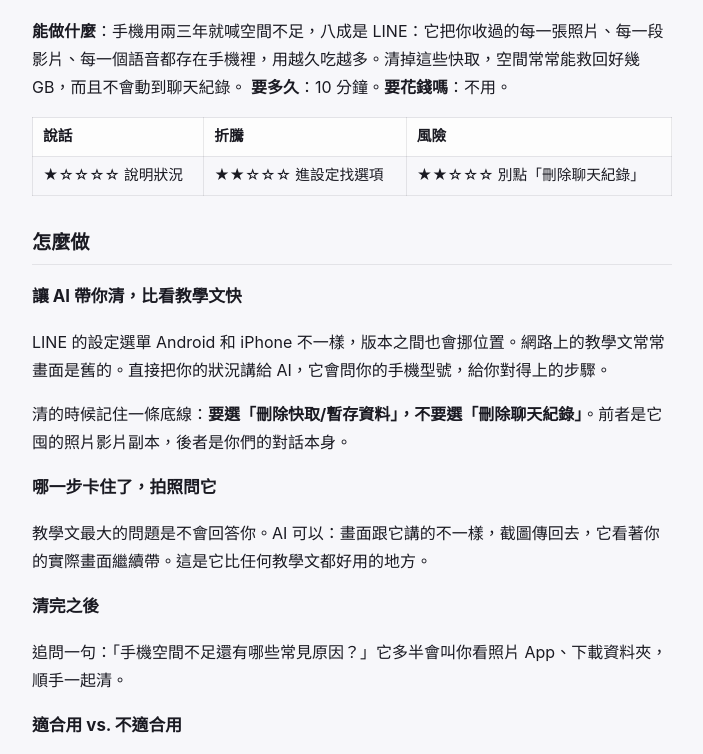
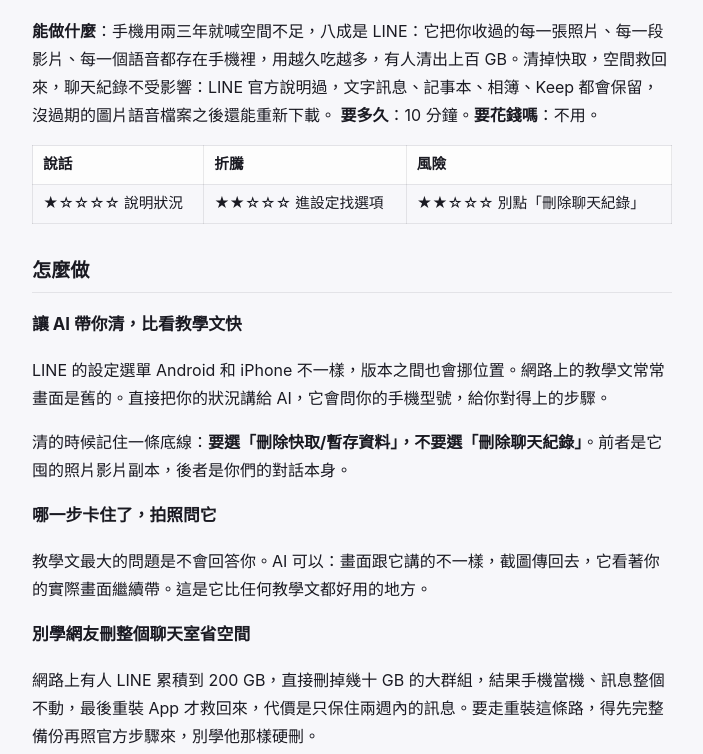
Before and after one commit to pracio/what-can-ai-do, an Astro site: page /zh-Hant/tasks/line-storage-cleanup in a window 1280 px wide. Shown: the part 164-918 px from the top of the page, without its empty margins (288-991 px from the left). Built offline with nearby package versions, Linux system fonts and the light colour scheme; Astro itself is replaced by a stand-in of ours.

Commit message:
line-cleanup: fact-check per poan, cite LINE official cache behavior + 200GB cautionary case

```diff
--- a/src/content/tasks/zh-hant/line-storage-cleanup.md
+++ b/src/content/tasks/zh-hant/line-storage-cleanup.md
@@ -4,6 +4,7 @@ lang: zh-Hant
 indices: {prompt: 1, hassle: 2, risk: 1}
 paths:
   - {tier: chat, tool: chatgpt, region: tw, verified: pending}
+# 事实依据: LINE官方教程确认"删除快取不删聊天纪录"(设定>聊天>删除资料>快取资料); 200GB案例=风暴传媒2025-12报道
 domains: [生活, 手機]
 type: chat
 last_tested: pending
@@ -29,7 +30,7 @@ indicesText:
 
 # 手機空間爆了，先清 LINE
 
-**能做什麼**：手機用兩三年就喊空間不足，八成是 LINE：它把你收過的每一張照片、每一段影片、每一個語音都存在手機裡，用越久吃越多。清掉這些快取，空間常常能救回好幾 GB，而且不會動到聊天紀錄。
+**能做什麼**：手機用兩三年就喊空間不足，八成是 LINE：它把你收過的每一張照片、每一段影片、每一個語音都存在手機裡，用越久吃越多，有人清出上百 GB。清掉快取，空間救回來，聊天紀錄不受影響：LINE 官方說明過，文字訊息、記事本、相簿、Keep 都會保留，沒過期的圖片語音檔案之後還能重新下載。
 **要多久**：10 分鐘。**要花錢嗎**：不用。
 
 | 說話 | 折騰 | 風險 |
@@ -48,6 +49,10 @@ LINE 的設定選單 Android 和 iPhone 不一樣，版本之間也會挪位置
 
 教學文最大的問題是不會回答你。AI 可以：畫面跟它講的不一樣，截圖傳回去，它看著你的實際畫面繼續帶。這是它比任何教學文都好用的地方。
 
+### 別學網友刪整個聊天室省空間
+
+網路上有人 LINE 累積到 200 GB，直接刪掉幾十 GB 的大群組，結果手機當機、訊息整個不動，最後重裝 App 才救回來，代價是只保住兩週內的訊息。要走重裝這條路，得先完整備份再照官方步驟來，別學他那樣硬刪。
+
 ### 清完之後
 
 追問一句：「手機空間不足還有哪些常見原因？」它多半會叫你看照片 App、下載資料夾，順手一起清。
```
